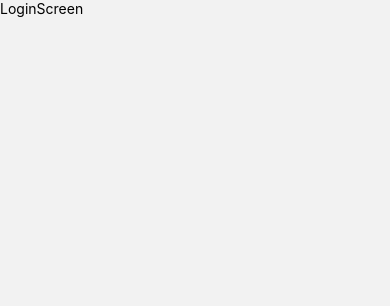
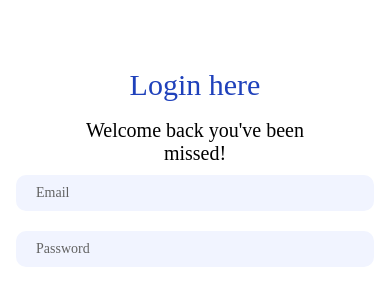
Before and after one commit to Aaslan01/Login-Register-Ui, a React Native app: screen /LoginScreen in a window 390 px wide. Shown: the top 306 px of the page. Built offline with nearby package versions, Linux system fonts and the light colour scheme.

Commit message:
Login Screen Email Password fields created.

```diff
--- /dev/null
+++ b/components/InputField.tsx
@@ -0,0 +1,30 @@
+import {View, Text, TextInput} from 'react-native';
+import React, { useState } from 'react';
+import StyleGuide from '../constants/StyleGuide';
+import FontSize from '../constants/FontSize';
+
+interface Props {
+    title: string
+}
+
+const InputField: React.FC<Props> = ({title}) => {
+  return (
+    <View>
+      <TextInput
+        placeholder={title}
+        placeholderTextColor={StyleGuide.colors.darkText}
+        style={{
+          backgroundColor: StyleGuide.colors.lightPrimary,
+          fontSize: FontSize.small,
+          fontFamily: 'Poppins-Regular',
+          borderRadius: 10,
+          padding: 10,
+          paddingHorizontal: 20,
+          marginVertical: 10,
+        }}
+      />
+    </View>
+  );
+};
+
+export default InputField;
--- /dev/null
+++ b/components/Texting.tsx
@@ -0,0 +1,35 @@
+import {View, Text} from 'react-native';
+import React from 'react';
+import {
+  widthPercentageToDP as wp,
+  heightPercentageToDP as hp,
+} from 'react-native-responsive-screen';
+import FontSize from '../constants/FontSize';
+import StyleGuide from '../constants/StyleGuide';
+
+interface Props {
+  text: string;
+  fontSize?: number
+  color?: string
+  paddingHorizontal?:number
+  marginTop?: number
+}
+const Texting: React.FC<Props> = ({text, fontSize, color ,paddingHorizontal, marginTop}) => {
+  return (
+    <View>
+      <Text
+        style={{
+          marginTop: marginTop??hp(4),
+          fontFamily: 'Poppins-Bold',
+          fontSize: fontSize ?? FontSize.xLarge,
+          color: color ?? StyleGuide.colors.primary,
+          paddingHorizontal: paddingHorizontal ?? wp(10),
+          textAlign: 'center',
+        }}>
+        {text}
+      </Text>
+    </View>
+  );
+};
+
+export default Texting;
--- a/constants/StyleGuide.ts
+++ b/constants/StyleGuide.ts
@@ -20,6 +20,11 @@ const StyleGuide = {
     lightPrimary: lightBlue,
     gray: gray,
   },
+  mainPadding: {
+    padding: wp(4),
+    backgroundColor: white,
+    flex: 1
+  },
   buttonContainer: {
     width: wp(32),
     borderRadius:10,
--- a/screen/LoginScreen.tsx
+++ b/screen/LoginScreen.tsx
@@ -1,12 +1,31 @@
-import { View, Text } from 'react-native'
-import React from 'react'
+import {View, Text, SafeAreaView, TextInput} from 'react-native';
+import React, { useState } from 'react';
+import Texting from '../components/Texting';
+import StyleGuide from '../constants/StyleGuide';
+import {
+  widthPercentageToDP as wp,
+  heightPercentageToDP as hp,
+} from 'react-native-responsive-screen';
+import FontSize from '../constants/FontSize';
+import InputField from '../components/InputField';
+const LoginScreen = () => {
 
-const LoginScreen = () => {
+  const [email, setEmail] = useState("")
+  const [password, setPassword] = useState("")
   return (
-    <View>
-      <Text>LoginScreen</Text>
-    </View>
-  )
-}
+    <SafeAreaView style={[StyleGuide.mainPadding, {paddingVertical: hp(4)}]}>
+      <Texting text={'Login here'} />
+      <Texting
+        text={"Welcome back you've been missed!"}
+        fontSize={FontSize.large}
+        color={StyleGuide.colors.text}
+        paddingHorizontal={wp(16)}
+        marginTop={hp(2)}
+      />
+      <InputField title={'Email'}/>
+      <InputField title={'Password'} />
+    </SafeAreaView>
+  );
+};
 
-export default LoginScreen
+export default LoginScreen;
--- a/screen/OpeningScreen.tsx
+++ b/screen/OpeningScreen.tsx
@@ -6,8 +6,11 @@ import {
 } from 'react-native-responsive-screen';
 import StyleGuide from '../constants/StyleGuide';
 import FontSize from '../constants/FontSize';
+import { useNavigation } from '@react-navigation/native';
+import Texting from '../components/Texting';
+const OpeningScreen = () => {
 
-const OpeningScreen = () => {
+  const navigation = useNavigation();
   return (
     <SafeAreaView
       style={{
@@ -27,17 +30,7 @@ const OpeningScreen = () => {
         />
       </View>
       <View style={{flex: 1}}>
-        <Text
-          style={{
-            marginTop: hp(4),
-            fontFamily: 'Poppins-SemiBold',
-            fontSize: FontSize.xLarge,
-            color: StyleGuide.colors.primary,
-            paddingHorizontal: wp(10),
-            textAlign: 'center',
-          }}>
-          Discover You Dream Job Here
-        </Text>
+        <Texting text={"Discover You Dream Job Here"}/>
         <Text
           style={{
             marginTop: hp(2),
@@ -58,6 +51,7 @@ const OpeningScreen = () => {
             marginTop: hp(6),
           }}>
           <TouchableOpacity
+          onPress={()=> navigation.push("LoginScreen")}
             style={[
               {
                 backgroundColor: StyleGuide.colors.primary,
@@ -73,6 +67,7 @@ const OpeningScreen = () => {
             </Text>
           </TouchableOpacity>
           <TouchableOpacity
+                    onPress={()=> navigation.push("RegisterScreen")}
             style={[
               {
                 backgroundColor: StyleGuide.colors.onPrimary,
```
